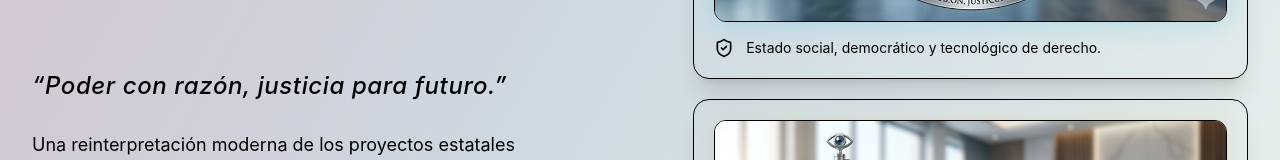
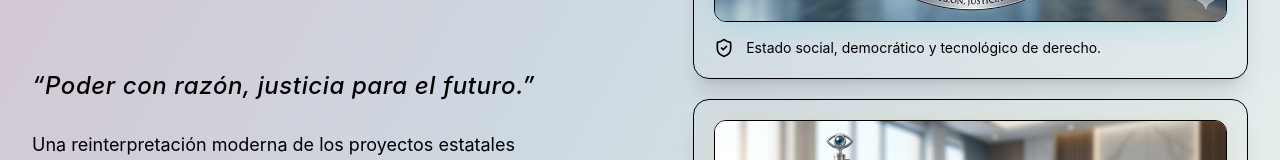
Before and after one commit to JUANESTEBANORTIZRENDON/Neogranada, a React (Vite) app: page /inicio in a window 1280 px wide. Shown: the part 375-535 px from the top of the page. Built offline with nearby package versions, Linux system fonts and the light colour scheme.

Commit message:
Update motto and Render docs

```diff
--- a/src/app/routes/InicioView.tsx
+++ b/src/app/routes/InicioView.tsx
@@ -24,7 +24,7 @@ export default function InicioView() {
               República de Neogranada
             </h1>
             <p className="text-lg md:text-2xl text-accent font-medium max-w-2xl mx-auto lg:mx-0 tracking-wide italic mt-4">
-              “Poder con razón, justicia para futuro.”
+              “Poder con razón, justicia para el futuro.”
             </p>
 
             <p className="mt-7 text-foreground/82 leading-relaxed text-base md:text-lg max-w-2xl mx-auto lg:mx-0">
```
Also changed, not shown: 1 other file (tests, documents, lock files or other folders).
